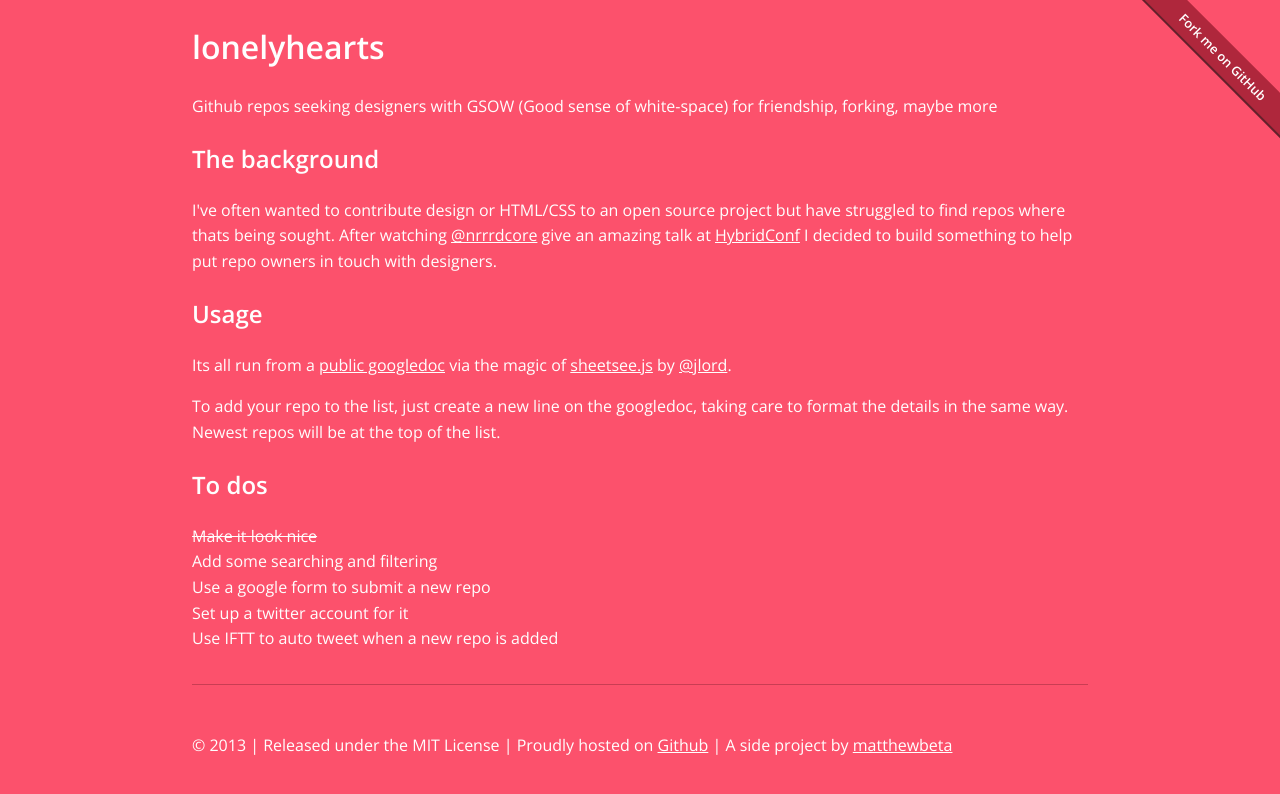
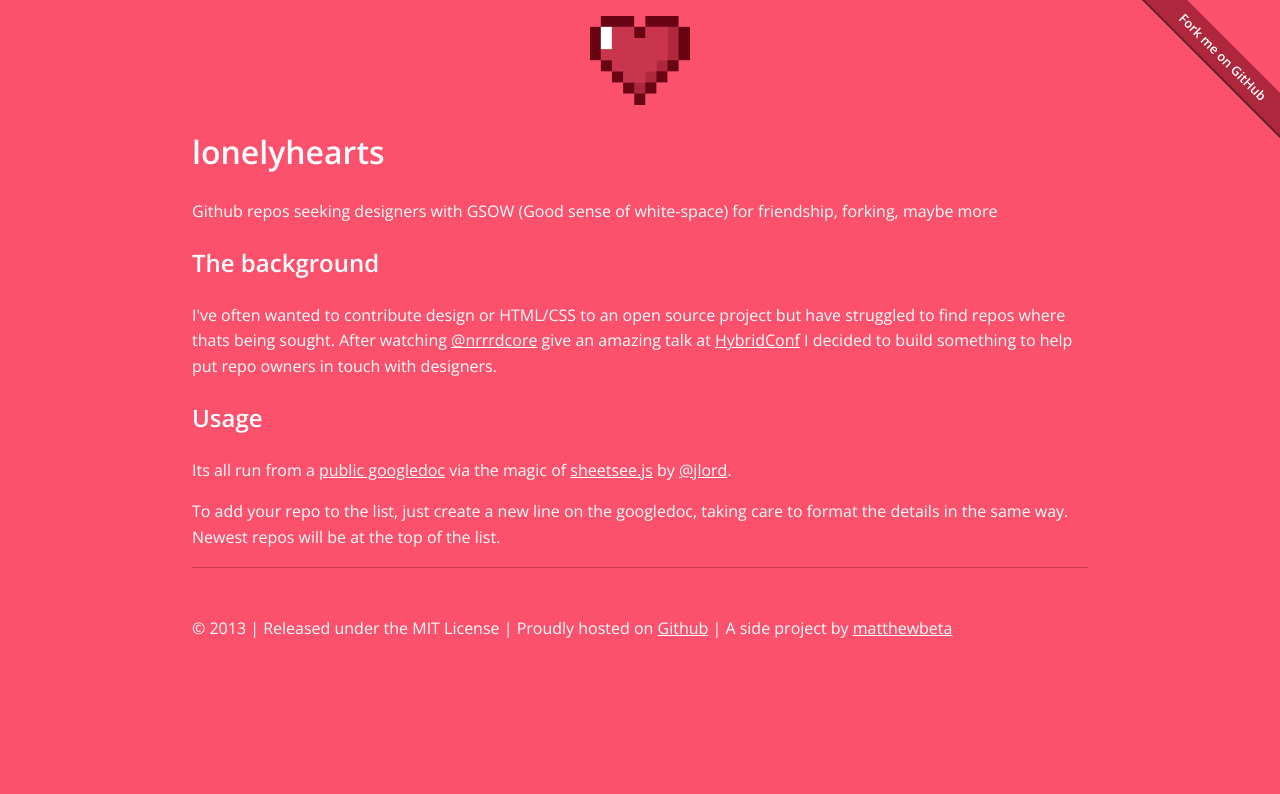
Before and after one commit to matthewbeta/lonelyhearts, a Jekyll site: the page about.html, which Jekyll copies as it is, in a window 1280 px wide. Shown: the top 794 px of the page. Built offline with Jekyll 4.4.1, drawn with Linux system fonts in a browser that asks for light colours.

Commit message:
added heart and link back to home from about page

```diff
--- a/about.html
+++ b/about.html
@@ -20,6 +20,7 @@
 
 	<article class="markdown-body entry-content" itemprop="mainContentOfPage">
 	<header>
+		<a href="index.html"><img src="images/heart.gif" alt="pixel-art heart" class="about-heart"></a>
 		<h1>lonelyhearts</h1>
 		<p>Github repos seeking designers with GSOW (Good sense of white-space) for friendship, forking, maybe more</p>
 
@@ -36,15 +37,6 @@
 
 		<p>To add your repo to the list, just create a new line on the googledoc, taking care to format the details in the same way. Newest repos will be at the top of the list.</p>
 
-		<h2>To dos</h2>
-
-		<ul>
-		<li class="done">Make it look nice</li>
-		<li>Add some searching and filtering</li>
-		<li>Use a google form to submit a new repo</li>
-		<li>Set up a twitter account for it</li>
-		<li>Use IFTT to auto tweet when a new repo is added</li>
-		</ul>
 
 	</article>
 
--- a/css/main.css
+++ b/css/main.css
@@ -207,6 +207,11 @@ ul .done {
   text-decoration: line-through;
 }
 
+.about-heart {
+  display: block;
+  margin: 1em auto 0;
+  max-width: 100px;
+}
 
 /**
  * For modern browsers
```
